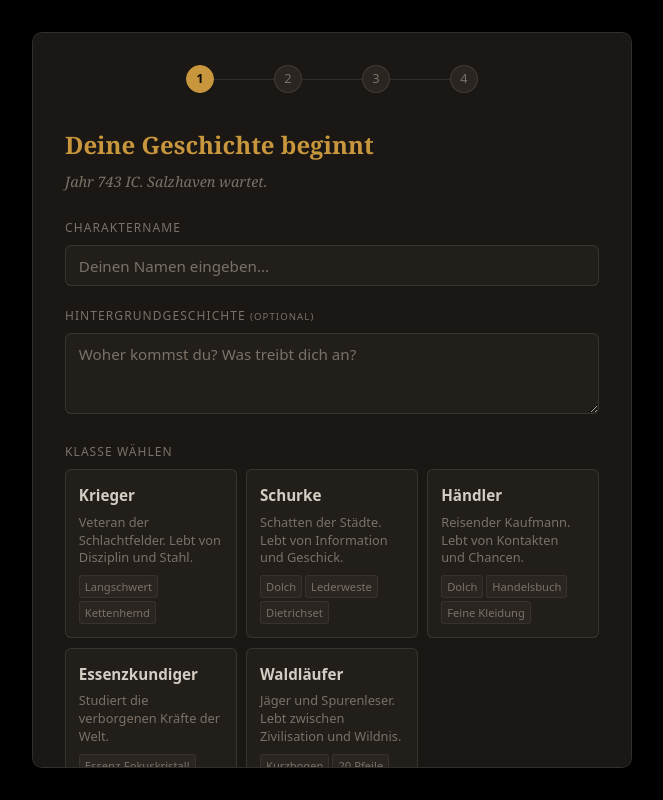
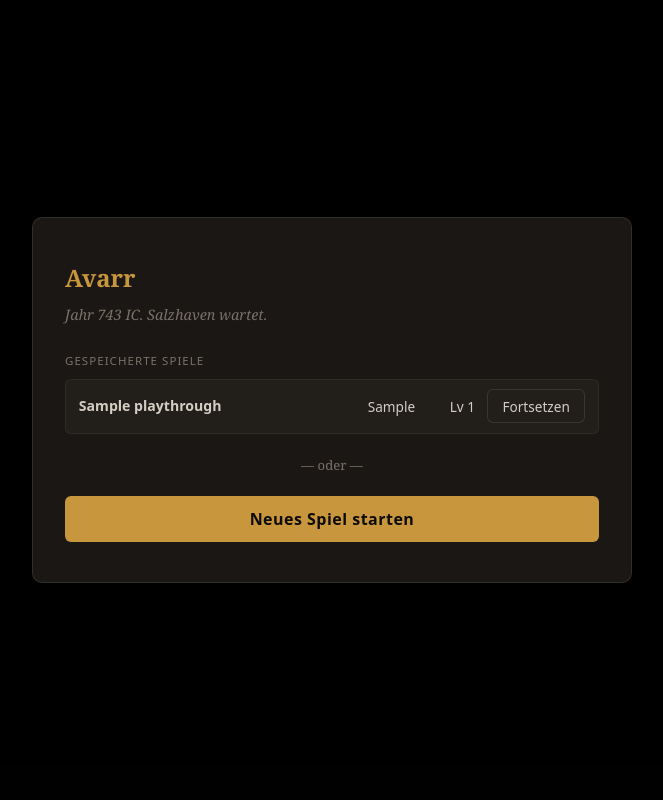
Before and after one commit to noledge5/Jotunland, a Flask app: page / in a window 1280 px wide. Shown: the whole page, without its empty margins (308-971 px from the left). Run offline with Flask 3, Linux system fonts and the light colour scheme; tables that the repository leaves empty hold one stand-in row (values such as "Sample post").

Commit message:
Landing screen + in-UI trace panel
- Landing screen (before wizard): shows saved games prominently with
  Fortsetzen buttons; Neues Spiel opens the wizard; back button in wizard
  returns to landing
- Auto-restore from localStorage now clears stale ID on failure (no alert)
- Trace panel in side panel: collapsible, fetches /api/debug/trace after
  every turn; color-coded by event type (LLM/DB/Roll/Tick)
- exitToMenu() returns to landing screen, not wizard step 1

https://claude.ai/code/session_01BPDpjugkpBwedMUrHfb4PX

```diff
--- a/rpg_engine/static/style.css
+++ b/rpg_engine/static/style.css
@@ -901,3 +901,39 @@ li.injury   { color: var(--danger); font-size: 0.78rem; }
 @media (min-width: 641px) {
   #panel-toggle { display: none; }
 }
+
+/* ── Landing Screen ─────────────────────────────────────── */
+#landing-screen { padding: 0.5rem 0; }
+.landing-saves-section { margin: 1rem 0; }
+.save-entry {
+  display: flex; align-items: center; gap: 0.75rem;
+  padding: 0.6rem 0.8rem;
+  background: var(--bg3); border: 1px solid var(--border);
+  border-radius: 6px; margin-bottom: 0.5rem;
+}
+.save-name { font-weight: 600; color: var(--text); flex: 1; }
+.save-class { color: var(--text2); font-size: 0.85rem; }
+.save-level { color: var(--gold); font-size: 0.85rem; min-width: 3rem; text-align: right; }
+
+/* ── Trace Panel ─────────────────────────────────────────── */
+.trace-header {
+  cursor: pointer; user-select: none;
+  color: var(--text2); font-size: 0.8rem; text-transform: uppercase;
+  letter-spacing: 0.08em; display: flex; justify-content: space-between;
+}
+.trace-header:hover { color: var(--gold); }
+#trace-events { margin-top: 0.5rem; font-size: 0.72rem; font-family: monospace; }
+.trace-event {
+  padding: 3px 6px; border-radius: 3px; margin-bottom: 2px;
+  border-left: 2px solid var(--border2);
+  display: flex; flex-wrap: wrap; gap: 4px; align-items: baseline;
+}
+.trace-llm  { border-color: #5b8dd9; background: rgba(91,141,217,0.07); }
+.trace-db   { border-color: #7a9e6e; background: rgba(122,158,110,0.07); }
+.trace-roll { border-color: var(--gold); background: rgba(200,150,60,0.07); }
+.trace-tick { border-color: #9e7ab5; background: rgba(158,122,181,0.07); }
+.trace-ev   { font-weight: 700; color: var(--text); min-width: 130px; }
+.trace-key  { color: var(--text2); }
+.trace-key::after { content: '='; color: var(--border2); }
+.trace-val  { color: var(--gold); word-break: break-all; }
+.trace-empty { color: var(--text3); font-style: italic; }
--- a/rpg_engine/templates/index.html
+++ b/rpg_engine/templates/index.html
@@ -13,6 +13,23 @@
 ══════════════════════════════════════════════════════ -->
 <div id="wizard-overlay" class="modal-overlay">
   <div class="wizard-box">
+
+    <!-- ── Landing: Saves or New Game ── -->
+    <div id="landing-screen">
+      <h2 class="wizard-title">Avarr</h2>
+      <p class="wizard-sub">Jahr 743 IC. Salzhaven wartet.</p>
+
+      <div id="landing-saves" class="landing-saves-section">
+        <p class="section-label">Gespeicherte Spiele</p>
+        <div id="saves-list"><!-- populated by JS --></div>
+      </div>
+
+      <div class="or-divider">— oder —</div>
+      <button class="btn-primary btn-wide" onclick="showWizard()">Neues Spiel starten</button>
+    </div>
+
+    <!-- ── Wizard (hidden until "Neues Spiel") ── -->
+    <div id="wizard-inner" class="hidden">
 
     <!-- Step Indicator -->
     <div class="wizard-steps">
@@ -47,7 +64,7 @@
 
       <div id="step1-error" class="error-msg hidden"></div>
       <div class="wizard-nav">
-        <div></div>
+        <button class="btn-secondary" onclick="showLanding()">&larr; Abbrechen</button>
         <button class="btn-primary" onclick="wizardNext(1)">Weiter &rarr;</button>
       </div>
     </div>
@@ -119,18 +136,13 @@
       <button id="start-btn" class="btn-primary btn-wide">Spiel beginnen</button>
       <div id="modal-loading" class="spinner hidden">Erschaffe deine Welt...</div>
 
-      <div class="or-divider">— oder —</div>
-      <div id="saved-games">
-        <p class="section-label">Vorherigen Durchlauf fortsetzen</p>
-        <div id="saves-list"><!-- populated by JS --></div>
-      </div>
-
       <div class="wizard-nav" style="margin-top:1rem;">
         <button class="btn-secondary" onclick="wizardBack(4)">&larr; Zurück</button>
         <div></div>
       </div>
     </div>
 
+    </div><!-- /wizard-inner -->
   </div>
 </div>
 
@@ -241,6 +253,16 @@
         <h3>Verletzungen</h3>
         <ul id="injuries-list"></ul>
       </div>
+
+      <!-- Trace Panel -->
+      <div class="panel-section" id="trace-panel-section">
+        <h3 class="trace-header" onclick="toggleTracePanel()">
+          LLM &amp; State Trace <span id="trace-toggle-icon">▶</span>
+        </h3>
+        <div id="trace-panel" class="hidden">
+          <div id="trace-events"></div>
+        </div>
+      </div>
     </aside>
   </div>
 </div>
@@ -299,8 +321,41 @@ async function init() {
   // Auto-restore last session
   const savedId = localStorage.getItem('rpg_playthrough_id');
   if (savedId) {
-    await continueGame(parseInt(savedId));
+    const ok = await continueGame(parseInt(savedId));
+    if (!ok) localStorage.removeItem('rpg_playthrough_id');
   }
+}
+
+function showLanding() {
+  document.getElementById('wizard-inner').classList.add('hidden');
+  document.getElementById('landing-screen').classList.remove('hidden');
+}
+
+function showWizard() {
+  document.getElementById('landing-screen').classList.add('hidden');
+  document.getElementById('wizard-inner').classList.remove('hidden');
+}
+
+function toggleTracePanel() {
+  const panel = document.getElementById('trace-panel');
+  const icon = document.getElementById('trace-toggle-icon');
+  const hidden = panel.classList.toggle('hidden');
+  icon.textContent = hidden ? '▶' : '▼';
+}
+
+async function fetchAndRenderTrace() {
+  try {
+    const res = await fetch('/api/debug/trace');
+    const events = await res.json();
+    const container = document.getElementById('trace-events');
+    if (!events.length) { container.innerHTML = '<p class="trace-empty">Kein Trace</p>'; return; }
+    container.innerHTML = events.map(e => {
+      const keys = Object.entries(e).filter(([k]) => k !== 'event' && k !== 't');
+      const detail = keys.map(([k, v]) => `<span class="trace-key">${esc(k)}</span><span class="trace-val">${esc(String(v).slice(0,80))}</span>`).join('');
+      const cls = e.event.startsWith('LLM') ? 'trace-llm' : e.event.startsWith('DB') ? 'trace-db' : e.event.startsWith('ROLL') ? 'trace-roll' : e.event.startsWith('TICK') ? 'trace-tick' : '';
+      return `<div class="trace-event ${cls}"><span class="trace-ev">${esc(e.event)}</span>${detail}</div>`;
+    }).join('');
+  } catch(e) { /* silent */ }
 }
 
 async function loadCharOptions() {
@@ -745,17 +800,17 @@ async function continueGame(id) {
   try {
     const res = await fetch(`/api/game_state?playthrough_id=${id}`);
     const data = await res.json();
-    if (!res.ok) { alert(data.error || 'Fehler beim Laden.'); return; }
+    if (!res.ok) return false;
     appState.playthroughId = id;
     appState.gameState = data;
     enterGame();
     addMessage('narrator', `Willkommen zurück, ${data.name}. Die Geschichte geht weiter...`);
     updateUI();
-    // Restore pending roll if any
     if (data.pending_roll) {
       showDiceCard(data.pending_roll);
     }
-  } catch(e) { alert('Verbindungsfehler.'); }
+    return true;
+  } catch(e) { return false; }
 }
 
 // ═══════════════════════════════════════════════════════════
@@ -776,6 +831,7 @@ function exitToMenu() {
   document.getElementById('game-ui').classList.add('hidden');
   document.getElementById('wizard-overlay').classList.remove('hidden');
   document.getElementById('message-list').innerHTML = '';
+  showLanding();
   loadSaves();
 }
 
@@ -988,6 +1044,7 @@ function handleTurnResponse(data) {
   appState.gameState = data.game_state;
   updateUI();
   scrollToBottom();
+  fetchAndRenderTrace();
 }
 
 function getOutcomeClass(outcome) {
```
